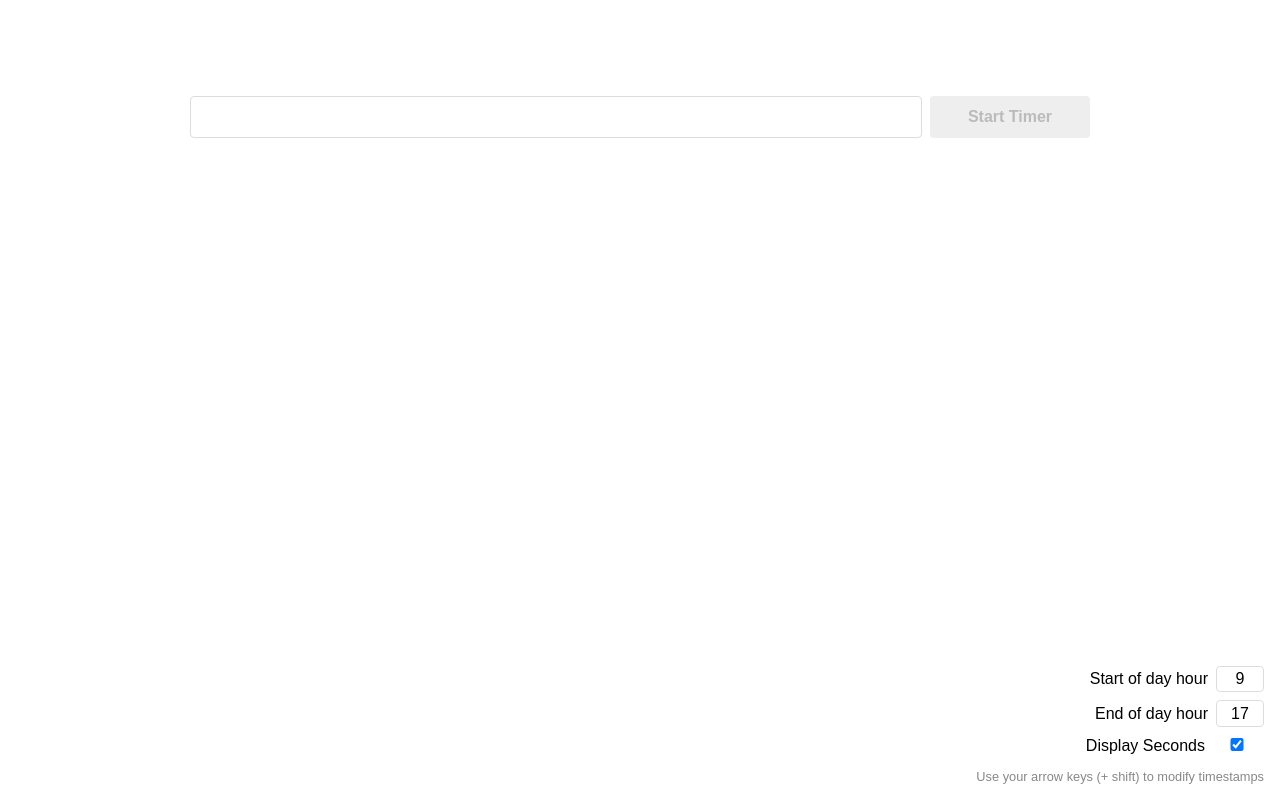
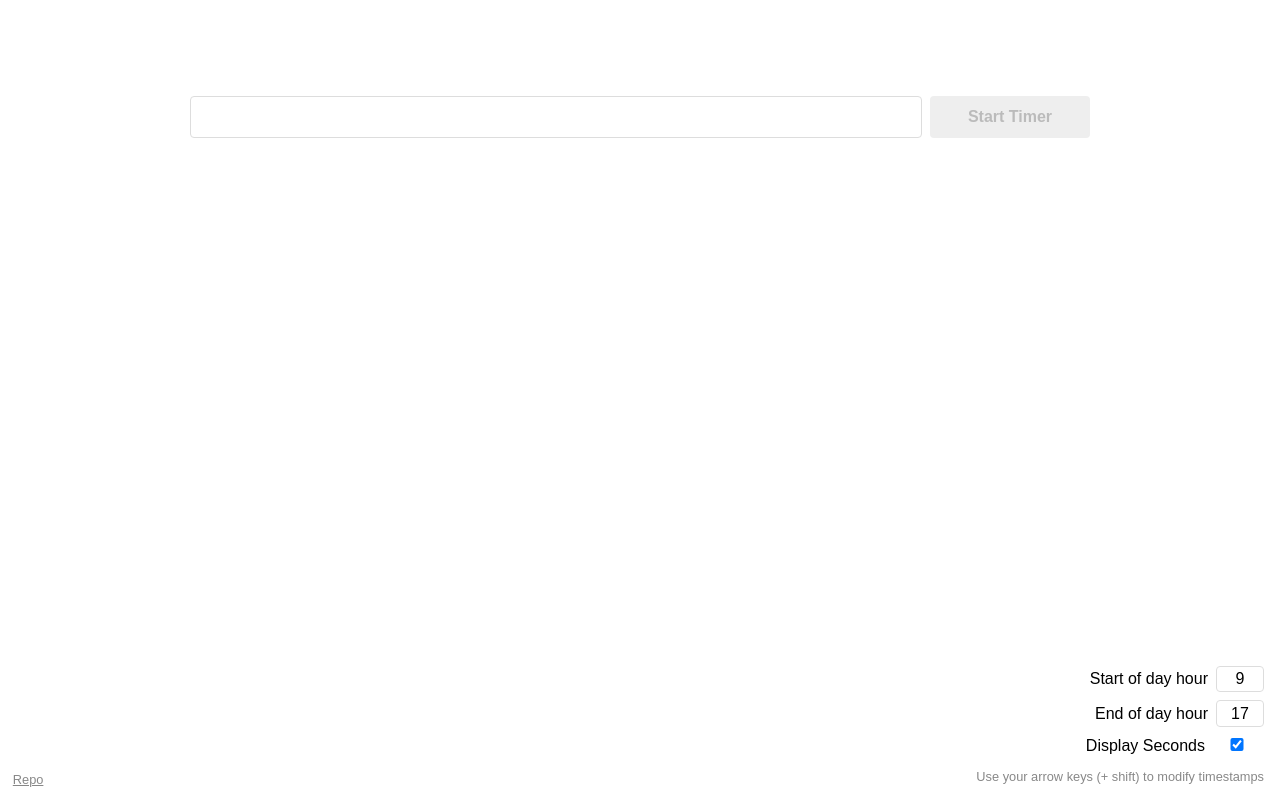
Before and after one commit to philippta/timmi, a React (Create React App) app: page / in a window 1280 px wide. Built offline with nearby package versions, Linux system fonts and the light colour scheme; the HTML template or start-up script is replaced by a standard one.

Commit message:
Add link to repo

```diff
--- a/src/App.css
+++ b/src/App.css
@@ -221,3 +221,16 @@ body {
   background: #ddd;
   border-radius: 4px;
 }
+
+.links {
+  position: fixed;
+  bottom: 1em;
+  left: 1em;
+  color: #888;
+  font-size: 0.8em;
+}
+
+.links a {
+  color: #888;
+  text-decoration: underline;
+}
--- a/src/App.js
+++ b/src/App.js
@@ -130,6 +130,15 @@ function App() {
           <div>Use your arrow keys (+ shift) to modify timestamps</div>
         </div>
       </div>
+      <div className="links">
+        <a
+          rel="noopener noreferrer"
+          href="https://gitlab.com/philippta/timmi/"
+          target="_blank"
+        >
+          Repo
+        </a>
+      </div>
     </div>
   );
 }
```
